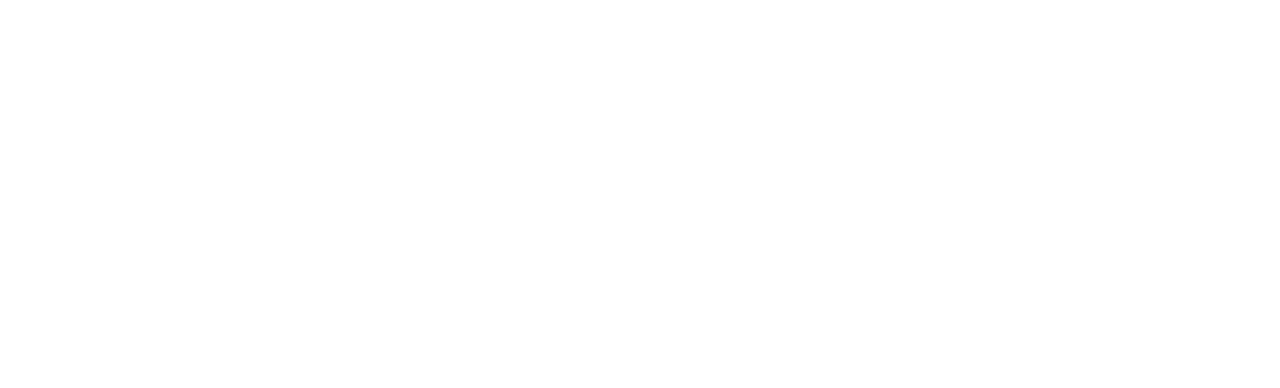
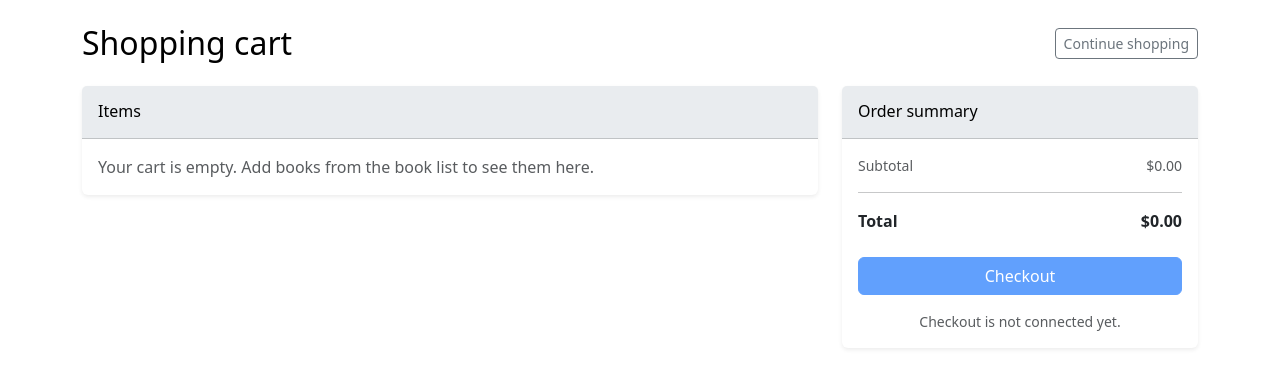
Before and after one commit to Rockylane01/Mission11_Lane, a React (Vite) app in the folder frontend/: page /cart in a window 1280 px wide. Before the commit this address had no page. Shown: the top 388 px of the page. Built offline with nearby package versions, Linux system fonts and the light colour scheme.

Commit message:
Make the cart work!

```diff
--- a/frontend/src/App.tsx
+++ b/frontend/src/App.tsx
@@ -1,16 +1,24 @@
-import BooksPage from './pages/BooksPage'
-import { BrowserRouter as Router, Routes, Route } from 'react-router-dom'
+import CartProvider from './context/CartProvider.tsx';
+import BooksPage from './pages/BooksPage.tsx';
+import CartPage from './pages/CartPage.tsx';
+
+import { BrowserRouter as Router, Routes, Route } from 'react-router-dom';
 
 function App() {
   return (
     <div className="min-vh-100 bg-body text-body">
-      <Router>
-        <Routes>
-          <Route path="/" element={<BooksPage />} />
-        </Routes>
-      </Router>
+      <CartProvider>
+        <Router>
+          <Routes>
+            <Route path="/" element={<BooksPage />} />
+            <Route path="/books" element={<BooksPage />} />
+            <Route path="/cart" element={<CartPage />} />
+          </Routes>
+        </Router>
+      </CartProvider>
+
     </div>
-  )
+  );
 }
 
-export default App
+export default App;
--- a/frontend/src/components/BookList.tsx
+++ b/frontend/src/components/BookList.tsx
@@ -1,4 +1,6 @@
 import { useEffect, useMemo, useState } from 'react';
+
+import { useCart } from '../context/useCart';
 
 type Book = {
   bookID: number;
@@ -43,6 +45,8 @@
   const [data, setData] = useState<PagedBooksResponse | null>(null);
   const [loading, setLoading] = useState(false);
   const [error, setError] = useState<string | null>(null);
+
+  const { addToCart } = useCart();
 
   const sortParam = useMemo(() => (sortByTitle ? 'title' : ''), [sortByTitle]);
 
@@ -104,12 +108,21 @@
     [page, totalPages]
   );
 
+  const handleAddToCart = (bookID: number, title: string, price: number) => {
+    addToCart({
+      bookID,
+      title,
+      price,
+      quantity: 1,
+    });
+  };
+
   return (
     <div className="container py-4">
       <div className="d-flex flex-wrap align-items-center justify-content-between gap-3 mb-3">
-        <h1 className="h3 m-0">Book List</h1>
+        <h1 className="h3 m-0 text-nowrap">Book List</h1>
 
-        <div className="d-flex flex-wrap align-items-center gap-3">
+        <div className="d-flex flex-wrap align-items-center gap-3 flex-shrink-0">
           <div className="form-check">
             <input
               className="form-check-input"
@@ -169,6 +182,7 @@
                       <th>Category</th>
                       <th className="text-end">Pages</th>
                       <th className="text-end">Price</th>
+                      <th className="text-end text-nowrap">Add to Cart</th>
                     </tr>
                   </thead>
                   <tbody>
@@ -186,6 +200,15 @@
                             style: 'currency',
                             currency: 'USD',
                           })}
+                        </td>
+                        <td className="text-end">
+                          <button
+                            type="button"
+                            className="btn btn-primary text-nowrap"
+                            onClick={() => handleAddToCart(b.bookID, b.title, b.price)}
+                          >
+                            Add to Cart
+                          </button>
                         </td>
                       </tr>
                     ))}
--- /dev/null
+++ b/frontend/src/components/CartItemsPanel.tsx
@@ -0,0 +1,72 @@
+import { useCart } from '../context/useCart';
+
+export default function CartItemsPanel() {
+  const { cartItems, removeFromCart } = useCart();
+
+  if (cartItems.length === 0) {
+    return (
+      <div className="card shadow-sm border-0">
+        <div className="card-header bg-body-secondary py-3">
+          <h2 className="h6 mb-0 text-body-emphasis">Items</h2>
+        </div>
+        <div className="card-body">
+          <p className="text-body-secondary mb-0">
+            Your cart is empty. Add books from the book list to see them here.
+          </p>
+        </div>
+      </div>
+    );
+  }
+
+  return (
+    <div className="card shadow-sm border-0">
+      <div className="card-header bg-body-secondary py-3">
+        <h2 className="h6 mb-0 text-body-emphasis">Items</h2>
+      </div>
+      <div className="card-body p-0">
+        <div className="table-responsive">
+          <table className="table table-striped align-middle mb-0">
+            <thead>
+              <tr>
+                <th>Title</th>
+                <th className="text-end text-nowrap">Price</th>
+                <th className="text-end">Qty</th>
+                <th className="text-end">Line</th>
+                <th className="text-end text-nowrap">Remove</th>
+              </tr>
+            </thead>
+            <tbody>
+              {cartItems.map((item) => (
+                <tr key={item.bookID}>
+                  <td>{item.title}</td>
+                  <td className="text-end">
+                    {item.price.toLocaleString(undefined, {
+                      style: 'currency',
+                      currency: 'USD',
+                    })}
+                  </td>
+                  <td className="text-end">{item.quantity}</td>
+                  <td className="text-end">
+                    {(item.price * item.quantity).toLocaleString(undefined, {
+                      style: 'currency',
+                      currency: 'USD',
+                    })}
+                  </td>
+                  <td className="text-end">
+                    <button
+                      type="button"
+                      className="btn btn-outline-danger btn-sm"
+                      onClick={() => removeFromCart(item)}
+                    >
+                      Remove
+                    </button>
+                  </td>
+                </tr>
+              ))}
+            </tbody>
+          </table>
+        </div>
+      </div>
+    </div>
+  );
+}
--- /dev/null
+++ b/frontend/src/components/CartPageHeader.tsx
@@ -0,0 +1,15 @@
+import { Link } from 'react-router-dom';
+
+export default function CartPageHeader() {
+  return (
+    <div className="d-flex flex-wrap align-items-center justify-content-between gap-3 mb-4">
+      <h1 className="h2 mb-0 text-body-emphasis text-nowrap">Shopping cart</h1>
+      <Link
+        to="/books"
+        className="btn btn-outline-secondary btn-sm text-nowrap"
+      >
+        Continue shopping
+      </Link>
+    </div>
+  );
+}
--- /dev/null
+++ b/frontend/src/components/CartSummaryCard.tsx
@@ -0,0 +1,44 @@
+import { useMemo } from 'react';
+
+import { useCart } from '../context/useCart';
+
+export default function CartSummaryCard() {
+  const { cartItems } = useCart();
+
+  const subtotal = useMemo(
+    () =>
+      cartItems.reduce(
+        (sum, item) => sum + item.price * item.quantity,
+        0
+      ),
+    [cartItems]
+  );
+
+  const formatted = (n: number) =>
+    n.toLocaleString(undefined, { style: 'currency', currency: 'USD' });
+
+  return (
+    <div className="card shadow-sm border-0">
+      <div className="card-header bg-body-secondary py-3">
+        <h2 className="h6 mb-0 text-body-emphasis">Order summary</h2>
+      </div>
+      <div className="card-body">
+        <div className="d-flex justify-content-between small text-body-secondary mb-2">
+          <span>Subtotal</span>
+          <span>{formatted(subtotal)}</span>
+        </div>
+        <hr className="my-3" />
+        <div className="d-flex justify-content-between fw-semibold mb-4">
+          <span>Total</span>
+          <span>{formatted(subtotal)}</span>
+        </div>
+        <button type="button" className="btn btn-primary w-100" disabled>
+          Checkout
+        </button>
+        <p className="text-muted small mt-3 mb-0 text-center">
+          Checkout is not connected yet.
+        </p>
+      </div>
+    </div>
+  );
+}
--- a/frontend/src/components/Welcome.tsx
+++ b/frontend/src/components/Welcome.tsx
@@ -1,7 +1,29 @@
+import { Link } from 'react-router-dom';
+
+import { useCart } from '../context/useCart';
+
 export default function Welcome() {
+  const { cartItems } = useCart();
+  const itemCount = cartItems.reduce((sum, i) => sum + i.quantity, 0);
+
   return (
-    <header className="text-center py-4 mb-3 border-bottom border-secondary-subtle">
-      <h1 className="display-5 fw-semibold mb-0 text-body-emphasis">Book Store</h1>
+    <header className="border-bottom border-secondary-subtle py-4 mb-3">
+      <div className="d-flex flex-wrap align-items-center justify-content-between gap-3">
+        <h1 className="display-5 fw-semibold mb-0 text-body-emphasis">
+          Book Store
+        </h1>
+        <Link
+          to="/cart"
+          className="btn btn-outline-primary position-relative text-nowrap"
+        >
+          Cart
+          {itemCount > 0 && (
+            <span className="position-absolute top-0 start-100 translate-middle badge rounded-pill bg-danger">
+              {itemCount}
+            </span>
+          )}
+        </Link>
+      </div>
     </header>
   );
 }
--- /dev/null
+++ b/frontend/src/context/CartProvider.tsx
@@ -0,0 +1,65 @@
+import { useEffect, useState, type ReactNode } from 'react';
+
+import type { CartItem } from '../types/cart';
+
+import { CartContext } from './cart-context';
+
+const STORAGE_KEY = 'mission11_lane_cart';
+
+function loadCartFromSession(): CartItem[] {
+  try {
+    const raw = sessionStorage.getItem(STORAGE_KEY);
+    if (!raw) {
+      return [];
+    }
+    const parsed = JSON.parse(raw) as unknown;
+    if (!Array.isArray(parsed)) {
+      return [];
+    }
+    return parsed as CartItem[];
+  } catch {
+    return [];
+  }
+}
+
+export default function CartProvider({ children }: { children: ReactNode }) {
+  const [cartItems, setCartItems] = useState<CartItem[]>(() =>
+    loadCartFromSession()
+  );
+
+  useEffect(() => {
+    sessionStorage.setItem(STORAGE_KEY, JSON.stringify(cartItems));
+  }, [cartItems]);
+
+  const addToCart = (item: CartItem) => {
+    setCartItems((prevCartItems) => {
+      const existingItem = prevCartItems.find((i) => i.bookID === item.bookID);
+      if (existingItem) {
+        return prevCartItems.map((i) =>
+          i.bookID === item.bookID
+            ? { ...i, quantity: (i.quantity || 0) + (item.quantity || 1) }
+            : i
+        );
+      }
+      return [...prevCartItems, { ...item, quantity: item.quantity || 1 }];
+    });
+  };
+
+  const removeFromCart = (item: CartItem) => {
+    setCartItems((prevCartItems) =>
+      prevCartItems.filter((i) => i.bookID !== item.bookID)
+    );
+  };
+
+  const clearCart = () => {
+    setCartItems([]);
+  };
+
+  return (
+    <CartContext.Provider
+      value={{ cartItems, addToCart, removeFromCart, clearCart }}
+    >
+      {children}
+    </CartContext.Provider>
+  );
+}
--- /dev/null
+++ b/frontend/src/context/cart-context.ts
@@ -0,0 +1,14 @@
+import { createContext } from 'react';
+
+import type { CartItem } from '../types/cart';
+
+export interface CartContextType {
+  cartItems: CartItem[];
+  addToCart: (item: CartItem) => void;
+  removeFromCart: (item: CartItem) => void;
+  clearCart: () => void;
+}
+
+export const CartContext = createContext<CartContextType | undefined>(
+  undefined
+);
--- /dev/null
+++ b/frontend/src/context/useCart.ts
@@ -0,0 +1,11 @@
+import { useContext } from 'react';
+
+import { CartContext } from './cart-context';
+
+export function useCart() {
+  const context = useContext(CartContext);
+  if (context === undefined) {
+    throw new Error('useCart must be used within a CartProvider');
+  }
+  return context;
+}
--- /dev/null
+++ b/frontend/src/pages/CartPage.tsx
@@ -0,0 +1,19 @@
+import CartItemsPanel from '../components/CartItemsPanel';
+import CartPageHeader from '../components/CartPageHeader';
+import CartSummaryCard from '../components/CartSummaryCard';
+
+export default function CartPage() {
+  return (
+    <div className="container py-4">
+      <CartPageHeader />
+      <div className="row g-4">
+        <div className="col-lg-8">
+          <CartItemsPanel />
+        </div>
+        <div className="col-lg-4">
+          <CartSummaryCard />
+        </div>
+      </div>
+    </div>
+  );
+}
--- /dev/null
+++ b/frontend/src/types/cart.ts
@@ -0,0 +1,7 @@
+/** One line in the shopping cart (shared by context, pages, and components). */
+export type CartItem = {
+  bookID: number;
+  title: string;
+  price: number;
+  quantity: number;
+};
```
